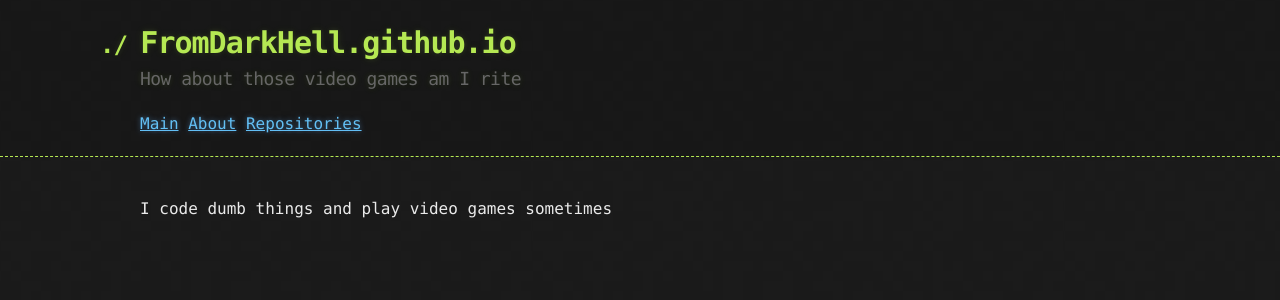
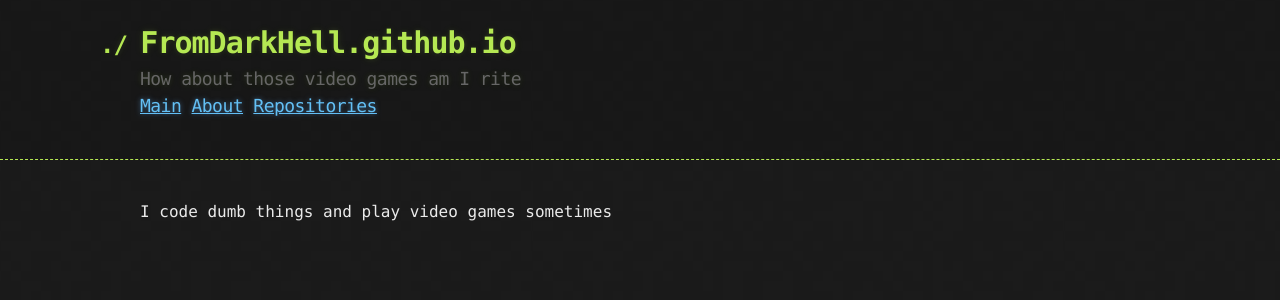
Before and after one commit to FromDarkHell/FromDarkHell.github.io, a Jekyll site: the page built from index.md, in a window 1280 px wide. Shown: the top 300 px of the page. Built offline with Jekyll 4.4.1, drawn with Linux system fonts in a browser that asks for light colours.

```diff
--- a/_layouts/default.html
+++ b/_layouts/default.html
@@ -14,12 +14,13 @@
     <header>
       <div class="container">
         <h1>{{ site.title | default: site.github.repository_name }}</h1>
-        <h2>{{ site.description | default: site.github.project_tagline }}</h2>
-        <nav>
-          <a href="{{ site.baseurl }}/">Main</a>
-          <a href="{{ site.baseurl }}/about">About</a>
-          <a href="{{ site.baseurl }}/repos">Repositories</a>
-        </nav>
+        <h2>{{ site.description | default: site.github.project_tagline }}
+          <nav>
+            <a href="{{ site.baseurl }}/">Main</a>
+            <a href="{{ site.baseurl }}/about">About</a>
+            <a href="{{ site.baseurl }}/repos">Repositories</a>
+          </nav>
+        </h2>
       </div>
     </header>
 
```
